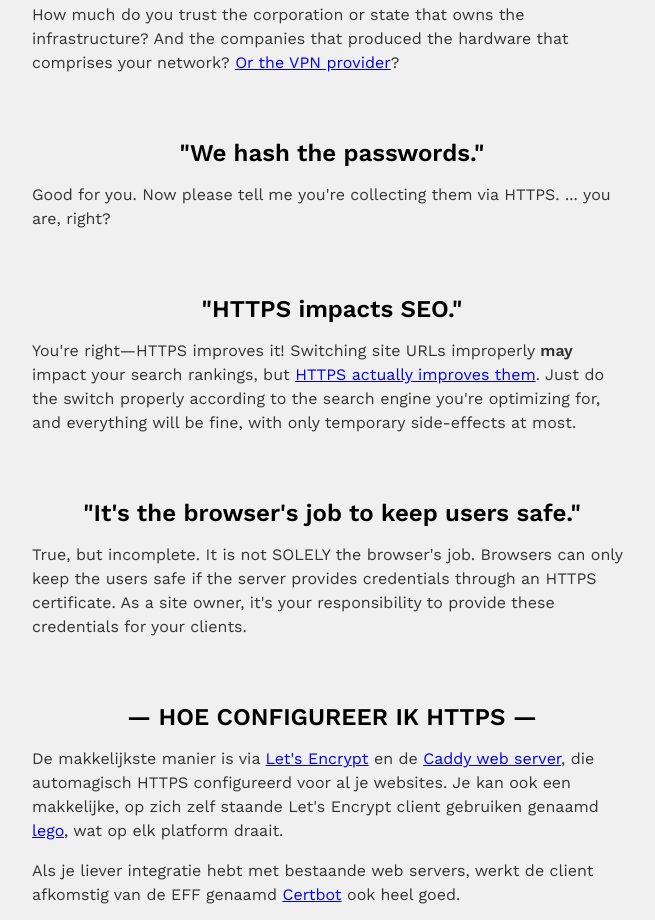
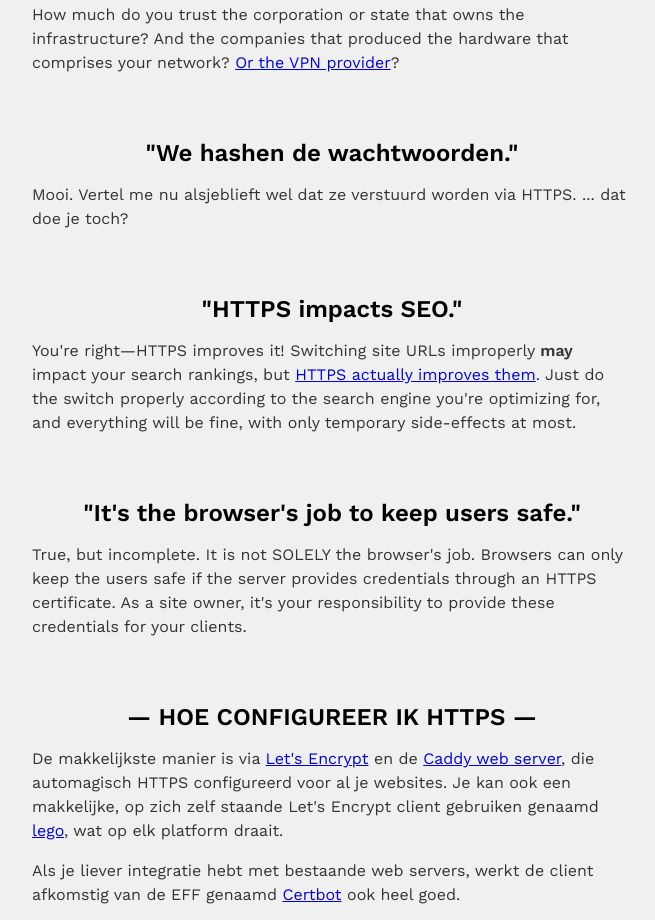
Before and after one commit to emansom/heeftmijnwebsitehttpsnodig.nl, a plain HTML site: page index.html in a window 1280 px wide. Shown: the part 3762-4682 px from the top of the page, without its empty margins (308-963 px from the left). Drawn offline with nearby package versions, Linux system fonts and the light colour scheme.

Commit message:
Translate heading about hashing passwords not protecting in-transit data

```diff
--- a/index.html
+++ b/index.html
@@ -117,9 +117,9 @@
 		How much do you trust the corporation or state that owns the infrastructure? And the companies that produced the hardware that comprises your network? <a href="https://www.troyhunt.com/the-importance-of-trust-and-integrity-in-a-vpn-provider-and-how-mysafevpn-blew-it/">Or the VPN provider</a>?
 	</p>
 
-	<h2>"We hash the passwords."</h2>
+	<h2>"We hashen de wachtwoorden."</h2>
 	<p>
-		Good for you. Now please tell me you're collecting them via HTTPS. ... you are, right?
+		Mooi. Vertel me nu alsjeblieft wel dat ze verstuurd worden via HTTPS. ... dat doe je toch?
 	</p>
 
 	<h2>"HTTPS impacts SEO."</h2>
```
